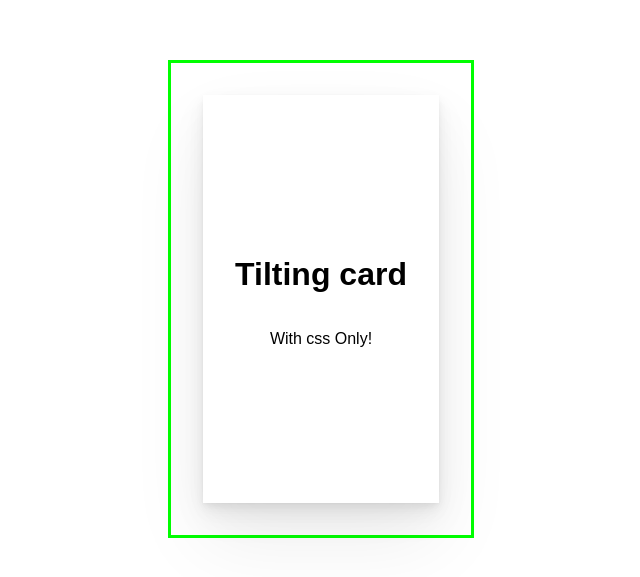
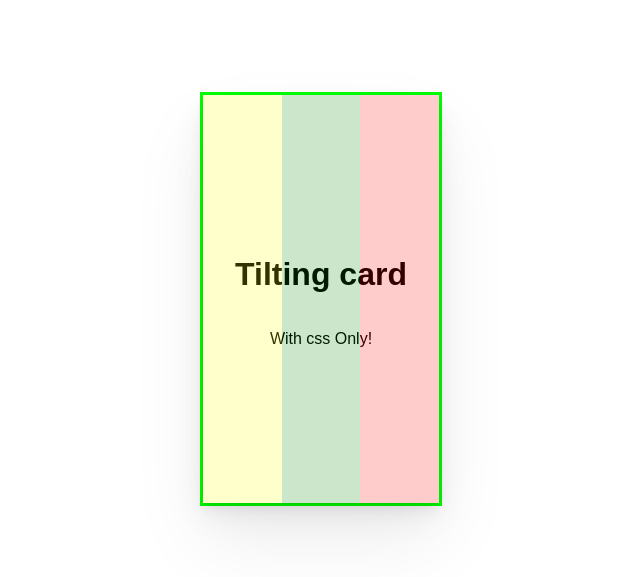
Before and after one commit to RobsonVinicius/tilting-card-on-hover, a plain HTML site: page index.html in a window 1280 px wide. Shown: the part 109-686 px from the top of the page, without its empty margins (319-959 px from the left). Drawn offline with Linux system fonts and the light colour scheme.

Commit message:
Setting up the mosue position trackers

```diff
--- a/style.css
+++ b/style.css
@@ -19,7 +19,6 @@ body {
   grid-template-rows: repeat(3, 1fr);
   position: relative;
   border: 3px solid lime;
-  padding: 2rem;
 }
 
 .tilting-card-content {
@@ -36,4 +35,40 @@ body {
 
 .mouse-position-tracker {
   position: absolute;
+  inset: 0;
+  background: blue;
+  opacity: .2;
 }
+
+/* 1, 4, 7 */
+.mouse-position-tracker:nth-of-type(3n - 2) {
+  background: yellow;
+  grid-column: 1 / 2;
+}
+
+/* 2, 5, 8 */
+.mouse-position-tracker:nth-of-type(3n - 1) {
+  background: green;
+  grid-column: 2 / 3;
+}
+
+/* 3, 6, 9 */
+.mouse-position-tracker:nth-of-type(3n) {
+  background: red;
+  grid-column: 3 / 4;
+}
+
+/* 1-3 */
+.mouse-position-tracker:nth-child(n + 1):nth-child(-n + 3) {
+  grid-row: 1 / 2;
+}
+
+/* 4-6 */
+.mouse-position-tracker:nth-child(n + 4):nth-child(-n + 6) {
+  grid-row: 2 / 3;
+}
+
+/* 7-9 */
+.mouse-position-tracker:nth-child(n + 7):nth-child(-n + 9) {
+  grid-row: 3 / 4;
+}
```
